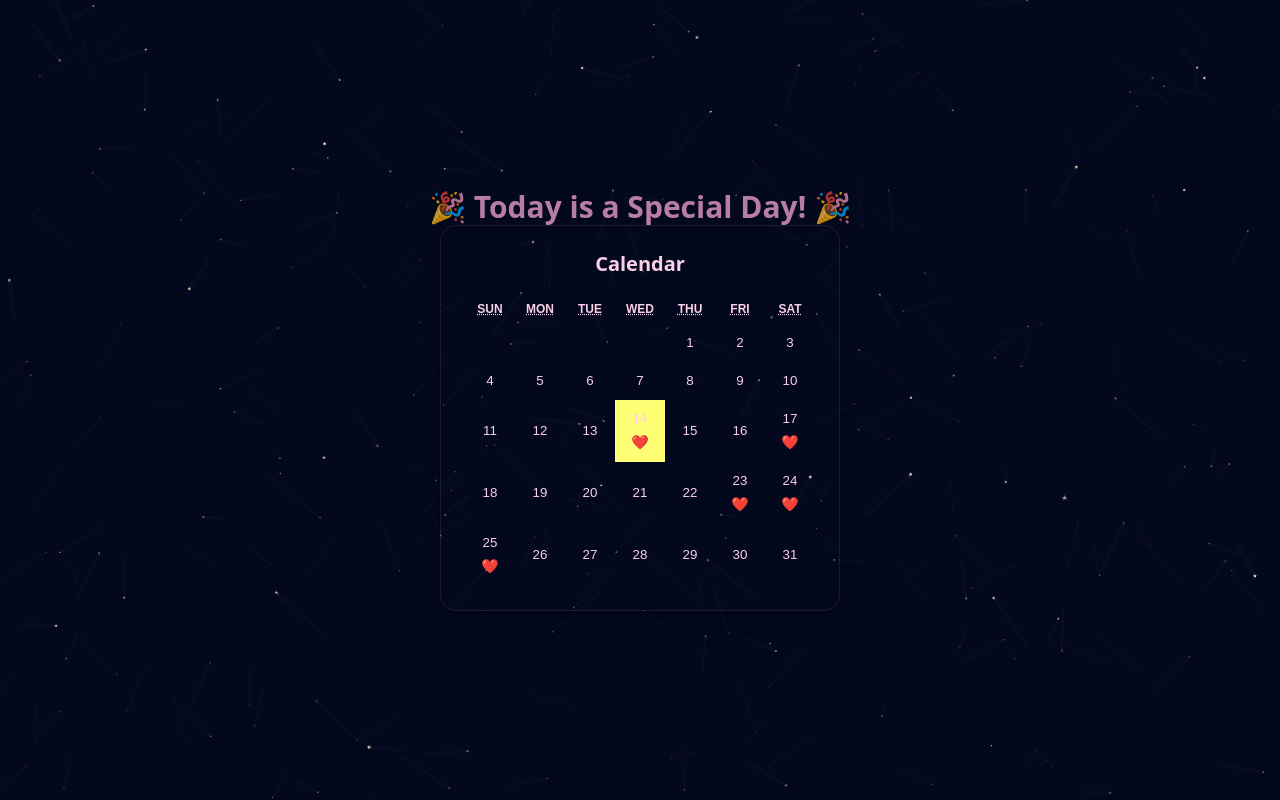
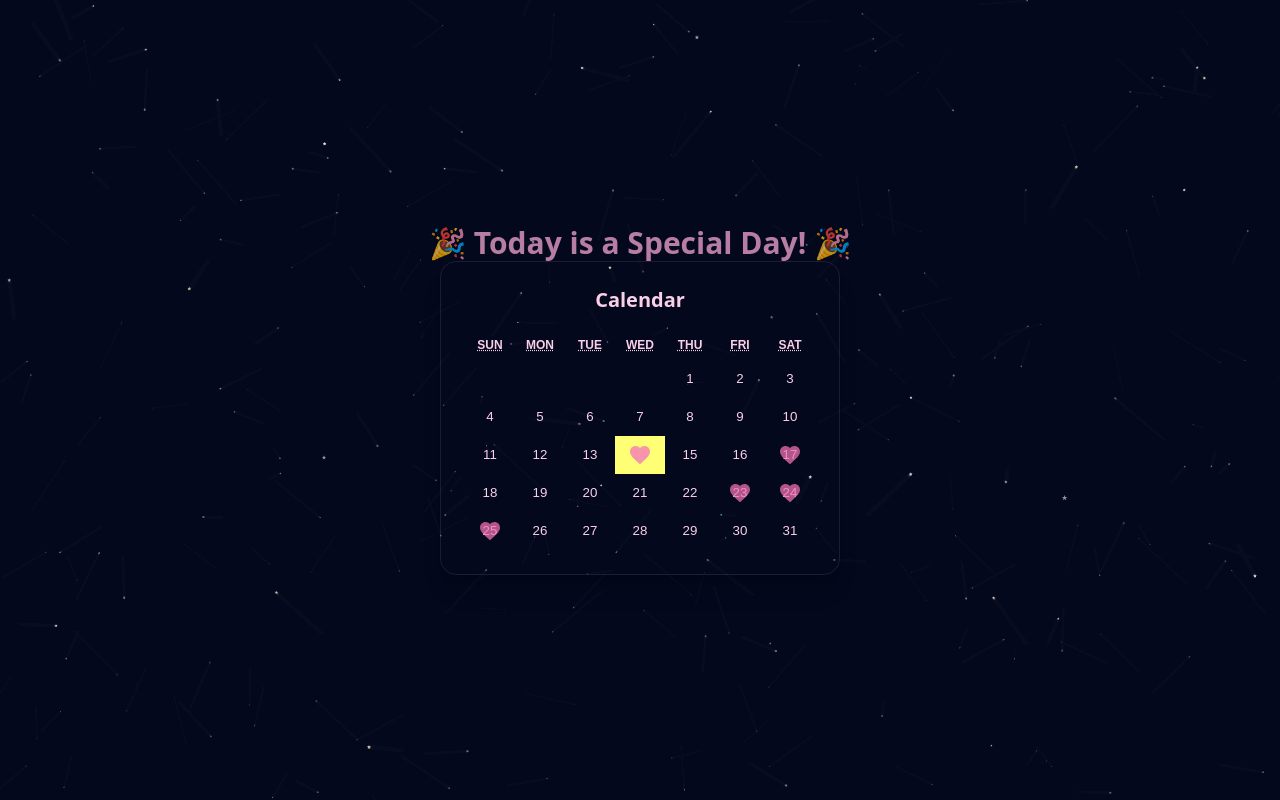
Before and after one commit to israelavendanojr/lovebirds, a React (Vite) app in the folder frontend/: page / in a window 1280 px wide. Built offline with nearby package versions, Linux system fonts and the light colour scheme.

Commit message:
Hearts on calendar

```diff
--- a/frontend/src/components/CalendarView.tsx
+++ b/frontend/src/components/CalendarView.tsx
@@ -17,7 +17,17 @@ const isSameDate = (date1: Date, date2: Date) => {
 const CalendarView = ({ calendarDates }: Props) => {
   const tileContent = ({ date, view }: { date: Date; view: string }) => {
     if (view === 'month' && calendarDates.some(d => isSameDate(d, date))) {
-      return <div className="text-red-400 text-sm mt-1">❤️</div>;
+      return (
+      <div className="absolute inset-0 flex items-center justify-center pointer-events-none">
+        <svg xmlns="http://www.w3.org/2000/svg" fill="#f472b6" viewBox="0 0 24 24" className="w-6 h-6 animate-pulse">
+          <path d="M12 21.35l-1.45-1.32C5.4 15.36 2 12.28 2 8.5
+            2 5.42 4.42 3 7.5 3c1.74 0 3.41 0.81
+            4.5 2.09C13.09 3.81 14.76 3 16.5
+            3 19.58 3 22 5.42 22 8.5c0
+            3.78-3.4 6.86-8.55 11.54L12 21.35z"/>
+        </svg>
+      </div>
+    );
     }
     return null;
   };
@@ -31,12 +41,16 @@ const CalendarView = ({ calendarDates }: Props) => {
         className="react-calendar text-black rounded-xl text-pink-200"
         showFixedNumberOfWeeks={false}
         tileClassName={({ date, view }) => {
-            const now = new Date();
-            if (view === 'month' && date.getMonth() !== now.getMonth()) {
-            return 'hidden-day';
-            }
-            return '';
+          const now = new Date();
+          let classes = 'relative'; // always make the tile a relative container
+
+          if (view === 'month' && date.getMonth() !== now.getMonth()) {
+            classes += ' hidden-day'; // hide non-current month days
+          }
+
+          return classes;
         }}
+
         showNavigation={false}
     />
 
```
